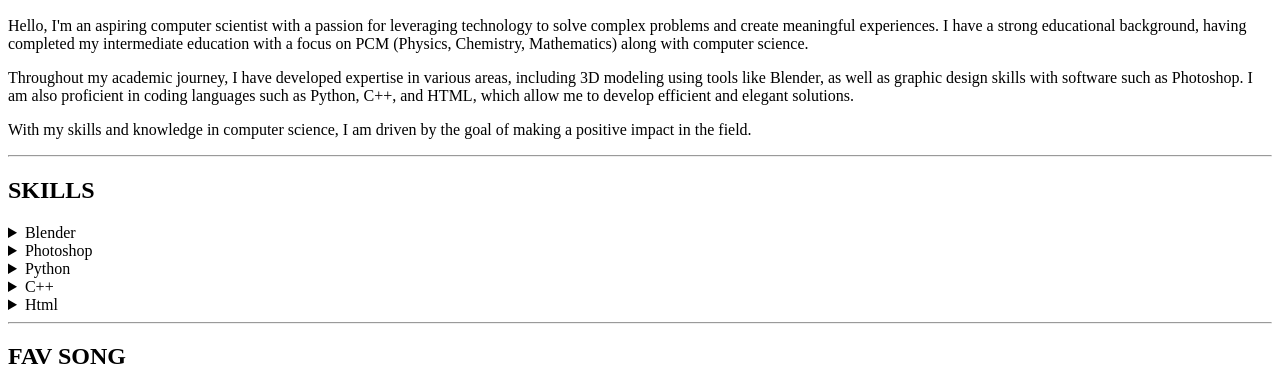
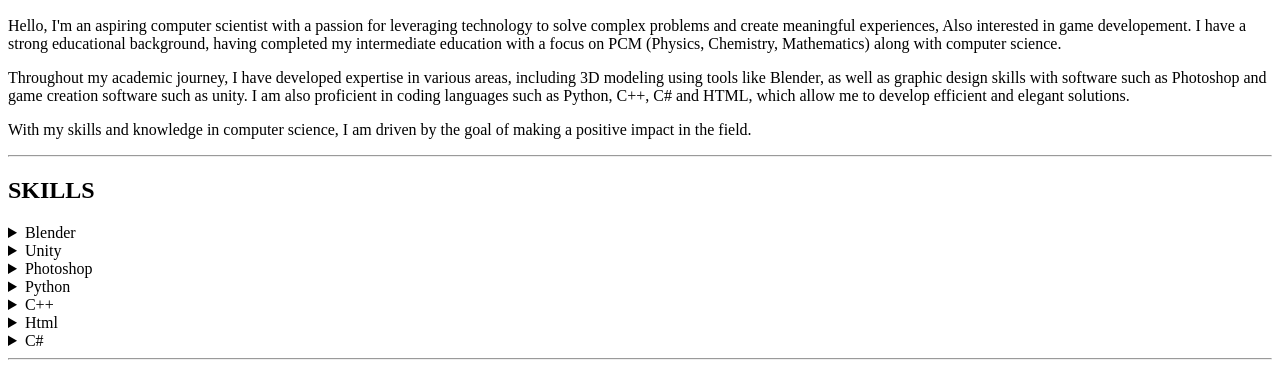
Before and after one commit to shuklahari189/Personal_Website, a plain HTML site: page index.html in a window 1280 px wide. Shown: the part 684-1060 px from the top of the page. Drawn offline with Linux system fonts and the light colour scheme.

Commit message:
Added more skills

```diff
--- a/index.html
+++ b/index.html
@@ -13,7 +13,7 @@
 
     <header>
         <nav>
-            <pre><a href="#INTRO">INTRO</a> <a href="#CONTACT">CONTACT</a> <a href="#SONG">SONG</a> <a href="#INTERESTS">INTERESTS</a> <a href="#MAP">MAP</a> <a href="#PROJECTS">PROJECTS</a></pre>
+            <pre><a href="#INTRO">INTRO</a> <a href="#SKILLS">SKILLS</a> <a href="#CONTACT">CONTACT</a> <a href="#SONG">SONG</a> <a href="#INTERESTS">INTERESTS</a> <a href="#MAP">MAP</a> <a href="#PROJECTS">PROJECTS</a></pre>
         </nav>
         <hr>
         <img src="Banner.png" alt="
@@ -32,7 +32,7 @@
                     <p>
                         Hello, I'm an aspiring computer scientist with a passion for leveraging technology to solve
                         complex
-                        problems and create meaningful experiences. I have a strong educational background, having
+                        problems and create meaningful experiences, Also interested in game developement. I have a strong educational background, having
                         completed
                         my intermediate education with a focus on PCM (Physics, Chemistry, Mathematics) along with
                         computer
@@ -41,9 +41,9 @@
                     <p>
                         Throughout my academic journey, I have developed expertise in various areas, including 3D
                         modeling
-                        using tools like Blender, as well as graphic design skills with software such as Photoshop.
+                        using tools like Blender, as well as graphic design skills with software such as Photoshop and game creation software such as unity.
                         I am
-                        also proficient in coding languages such as Python, C++, and HTML, which allow me to develop
+                        also proficient in coding languages such as Python, C++, C# and HTML, which allow me to develop
                         efficient and elegant solutions.
                     </p>
                     <p>
@@ -64,6 +64,10 @@
                 Intermediate
             </details>
             <details>
+                <summary>Unity</summary>
+                Intermediate
+            </details>
+            <details>
                 <summary>Photoshop</summary>
                 Intermediate
             </details>
@@ -78,6 +82,10 @@
             <details>
                 <summary>Html</summary>
                 Advanced
+            </details>
+            <details>
+                <summary>C#</summary>
+                Intermediate
             </details>
         </section>
 
@@ -119,6 +127,9 @@
                 <li>
                     <h3><a href="https://shuklahari189.github.io/Calculator/">Calculator</a></h3>
                 </li>
+                <li>
+                    <h3>More at <a href="https://github.com/shuklahari189" target="_blank">Github</a></h3>
+                </li>
             </ul>
 
         </section>
@@ -131,13 +142,11 @@
             <h2>CONTACT</h2>
             <ul>
                 <li>
-                    <a href="https://github.com/shuklahari189" target="_blank">github</a>
-                </li>
-                <li>
                     <a href="https://www.linkedin.com/in/hari-shukla-362a40248/" target="_blank">linkedin</a>
                 </li>
             </ul>
             <address>
+                <p>gmail id : shuklahari189@gmail.com</p>
                 <p>Bangaluru, India</p>
             </address>
             <p><a href="Info.html">Message me</a></p>
```
